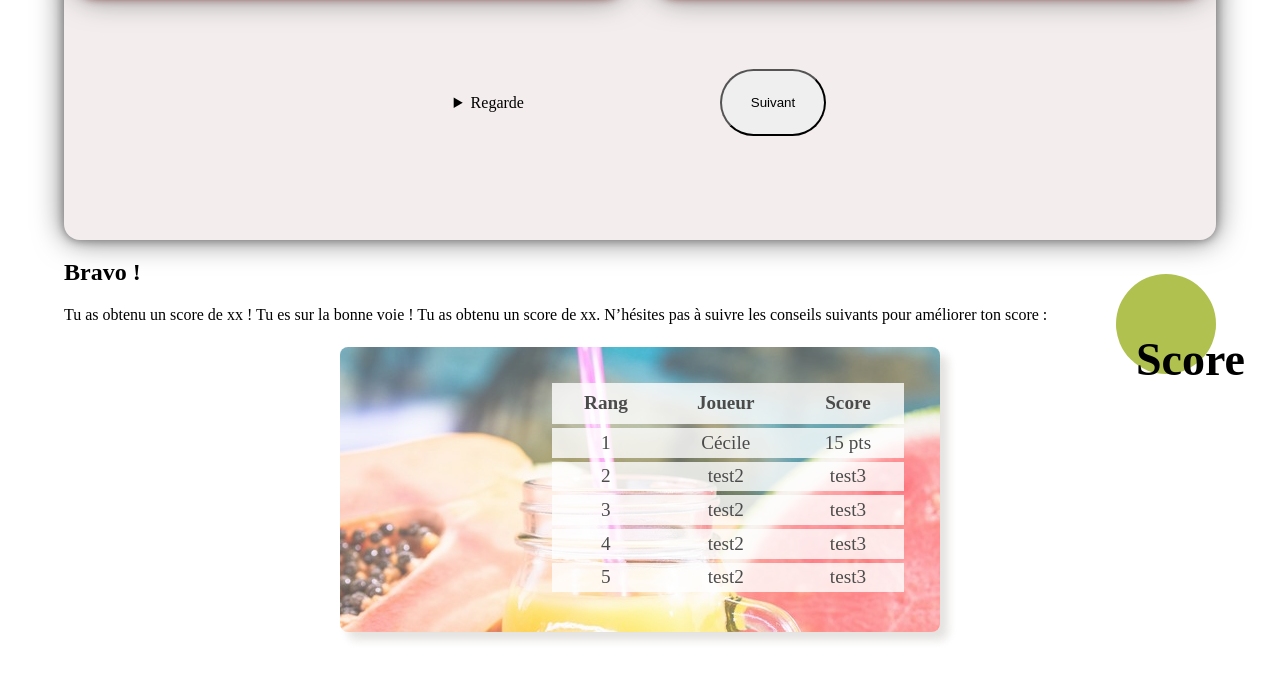
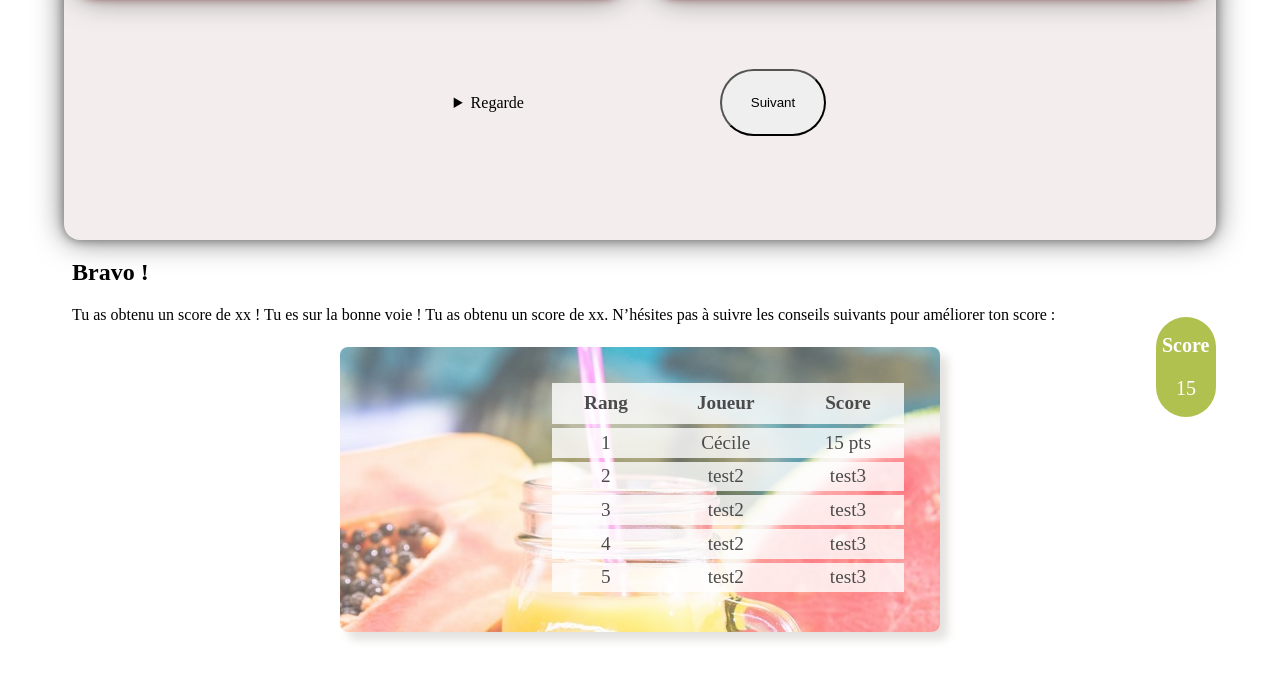
Before and after one commit to farahckn/wilder-tracker, a plain HTML site: page index.html in a window 1280 px wide. Shown: the part 941-1631 px from the top of the page. Drawn offline with Linux system fonts and the light colour scheme.

Commit message:
modif pastille score

```diff
--- a/style.css
+++ b/style.css
@@ -276,29 +276,46 @@ section h3 {
 
 /* ==============================Thibault end */
 
+/* ============ Alexia == début partie score */
 
 
 #affichagescore {
 
-    border-radius: 300px;
+    border-radius: 200px;
     background: #B0C14F;
     text-align: center;
     display: flex;
-    flex-direction: column;
     justify-content: center;
-    padding-top: 20px;
-    padding-bottom: 20px;
-    padding-right: 20px;
-    padding-left: 20px;
-    line-height: 1, 5em;
+    margin-top: 5%;
+    /* line-height: 1,5em; */
     text-decoration: none;
-    margin-top: 15px;
-    display: block;
     text-align: center;
-    color: white;
     font-size: 20px;
 
 }
+#affichagescore h1{
+    color:white;
+    text-decoration:underline white;
+    text-align: center;
+    font-size: 20px;
+    margin-right: 1%;
+}
+#affichagescore p {
+    color: white;
+    text-decoration: none;
+    text-align: center;
+    font-size: 20px;
+
+}
+
+/* ============ Alexia == fin partie score */
+
+
+/* ============ Alexia == début partie message */
+.message {
+    padding-left: 0.5em;
+}
+/* ============ Alexia == fin partie message */
 
 /*Classement des joueurs*/
 .classement {
@@ -361,13 +378,35 @@ footer p {
     align-items: center;
 }
 
+    /* Alexia début media query pastille score */
+
 @media screen and (min-width : 600px) {
     #affichagescore {
-        width: 5em;
+        width: 3em;
         height: 5em;
         display: block;
         float: right;
+        flex-direction: column;
+        text-decoration: none;
+        text-align: center;
+        /* font-size: 20px; */
     }
+    #affichagescore h1{
+        color:white;
+        text-decoration: none;
+        text-align: center;
+        font-size: 20px;
+        /* margin-right: 2%; */
+    }
+    #affichagescore p {
+        color: white;
+        text-decoration: none;
+        text-align: center;
+        font-size: 20px;
+
+
+    }
+    /* ------fin Alexia adapte écran pastille score et score ---- */
 
     /* media query classement et footer */
     .classement {
```
